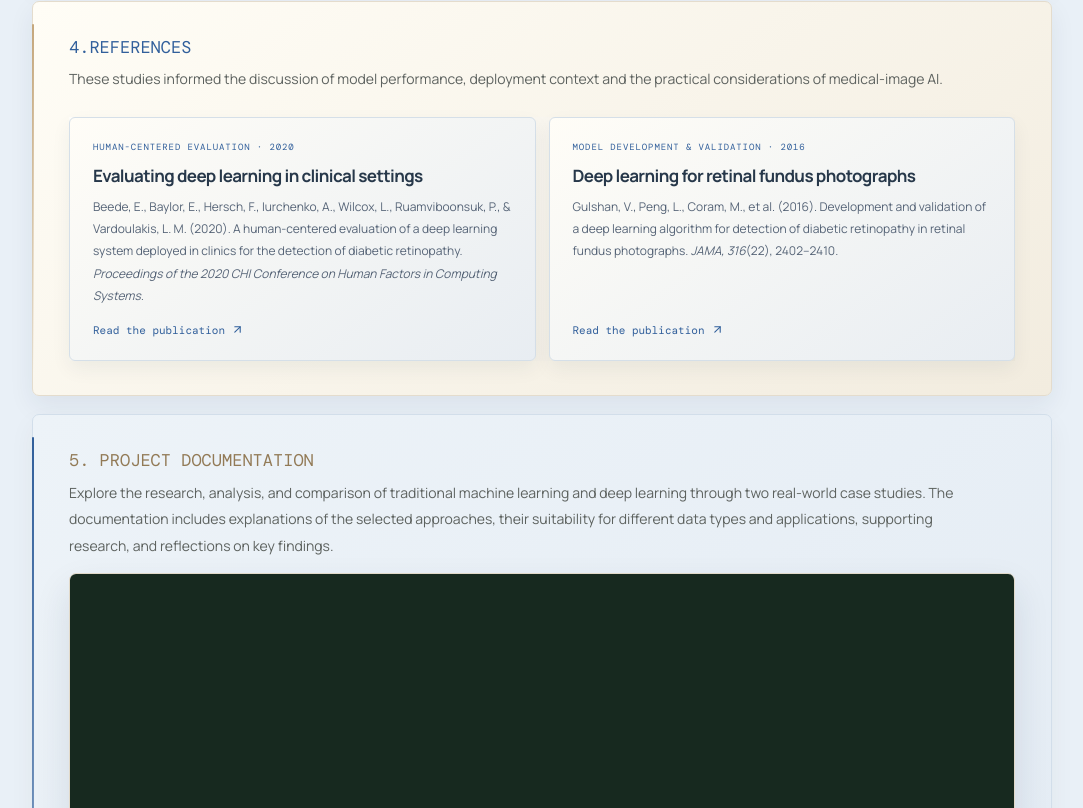
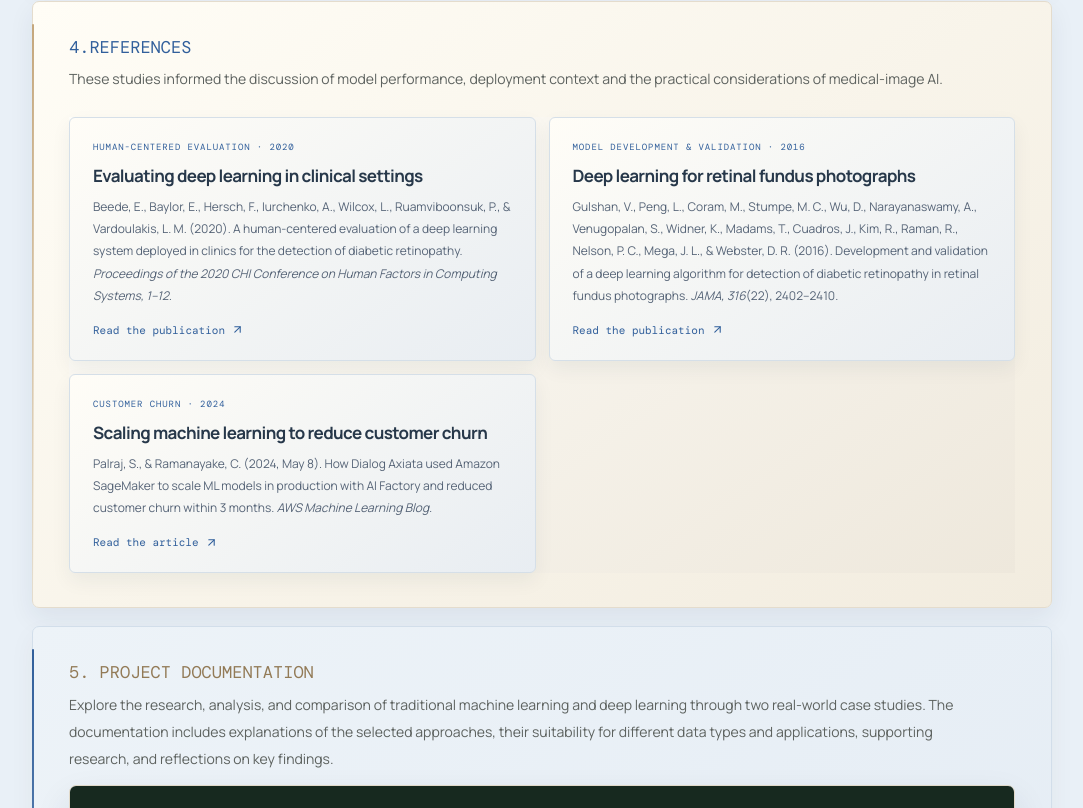
Before and after one commit to AnushaKallempudi12/portfolio, a Next.js app: page /portfolio/artifacts/ml-vs-dl in a window 1280 px wide. Shown: the part 5211-6019 px from the top of the page, without its empty margins (98-1181 px from the left). Built offline with nearby package versions, Linux system fonts and the light colour scheme.

Commit message:
Update Artifact 2 references (#17)

```diff
--- a/src/app/artifacts/ml-vs-dl/page.jsx
+++ b/src/app/artifacts/ml-vs-dl/page.jsx
@@ -64,8 +64,9 @@ export default function MachineLearningPage(){
   <section className="detail-section"><p className="detail-index">3.2 RELEVANCE</p><div className="detail-two-col"><div><h3>Data analytics</h3><p>Supports informed model selection by considering data structure, feature needs, and evaluation requirements.</p></div><div><h3>AI/ML practice</h3><p>Highlights why performance, data quality, and deployment context matter when applying models to real-world problems.</p></div></div></section>
   <section className="detail-section"><p className="detail-index">4.REFERENCES</p><p>These studies informed the discussion of model performance, deployment context and the practical considerations of medical-image AI.</p>
    <div className="detail-reference-grid">
-    <article><span className="detail-reference-type">HUMAN-CENTERED EVALUATION · 2020</span><h3>Evaluating deep learning in clinical settings</h3><p>Beede, E., Baylor, E., Hersch, F., Iurchenko, A., Wilcox, L., Ruamviboonsuk, P., & Vardoulakis, L. M. (2020). A human-centered evaluation of a deep learning system deployed in clinics for the detection of diabetic retinopathy. <em>Proceedings of the 2020 CHI Conference on Human Factors in Computing Systems.</em></p><a href="https://doi.org/10.1145/3313831.3376718" target="_blank" rel="noreferrer">Read the publication <ArrowUpRight size={13}/></a></article>
-    <article><span className="detail-reference-type">MODEL DEVELOPMENT & VALIDATION · 2016</span><h3>Deep learning for retinal fundus photographs</h3><p>Gulshan, V., Peng, L., Coram, M., et al. (2016). Development and validation of a deep learning algorithm for detection of diabetic retinopathy in retinal fundus photographs. <em>JAMA, 316</em>(22), 2402–2410.</p><a href="https://doi.org/10.1001/jama.2016.17216" target="_blank" rel="noreferrer">Read the publication <ArrowUpRight size={13}/></a></article>
+    <article><span className="detail-reference-type">HUMAN-CENTERED EVALUATION · 2020</span><h3>Evaluating deep learning in clinical settings</h3><p>Beede, E., Baylor, E., Hersch, F., Iurchenko, A., Wilcox, L., Ruamviboonsuk, P., & Vardoulakis, L. M. (2020). A human-centered evaluation of a deep learning system deployed in clinics for the detection of diabetic retinopathy. <em>Proceedings of the 2020 CHI Conference on Human Factors in Computing Systems, 1–12.</em></p><a href="https://doi.org/10.1145/3313831.3376718" target="_blank" rel="noreferrer">Read the publication <ArrowUpRight size={13}/></a></article>
+    <article><span className="detail-reference-type">MODEL DEVELOPMENT & VALIDATION · 2016</span><h3>Deep learning for retinal fundus photographs</h3><p>Gulshan, V., Peng, L., Coram, M., Stumpe, M. C., Wu, D., Narayanaswamy, A., Venugopalan, S., Widner, K., Madams, T., Cuadros, J., Kim, R., Raman, R., Nelson, P. C., Mega, J. L., & Webster, D. R. (2016). Development and validation of a deep learning algorithm for detection of diabetic retinopathy in retinal fundus photographs. <em>JAMA, 316</em>(22), 2402–2410.</p><a href="https://doi.org/10.1001/jama.2016.17216" target="_blank" rel="noreferrer">Read the publication <ArrowUpRight size={13}/></a></article>
+    <article><span className="detail-reference-type">CUSTOMER CHURN · 2024</span><h3>Scaling machine learning to reduce customer churn</h3><p>Palraj, S., & Ramanayake, C. (2024, May 8). How Dialog Axiata used Amazon SageMaker to scale ML models in production with AI Factory and reduced customer churn within 3 months. <em>AWS Machine Learning Blog.</em></p><a href="https://aws.amazon.com/blogs/machine-learning/how-dialog-axiata-used-amazon-sagemaker-to-scale-ml-models-in-production-with-ai-factory-and-reduced-customer-churn-within-3-months/" target="_blank" rel="noreferrer">Read the article <ArrowUpRight size={13}/></a></article>
    </div>
   </section>
   <section className="detail-section detail-document-section"><p className="detail-index">5. PROJECT DOCUMENTATION</p><p>Explore the research, analysis, and comparison of traditional machine learning and deep learning through two real-world case studies. The documentation includes explanations of the selected approaches, their suitability for different data types and applications, supporting research, and reflections on key findings.</p><div className="detail-document-frame"><iframe src="/portfolio/documents/ML%20vs%20DL.pdf#view=FitH&toolbar=1" title="Embedded Machine Learning versus Deep Learning assignment PDF" loading="lazy"/></div></section>
```
